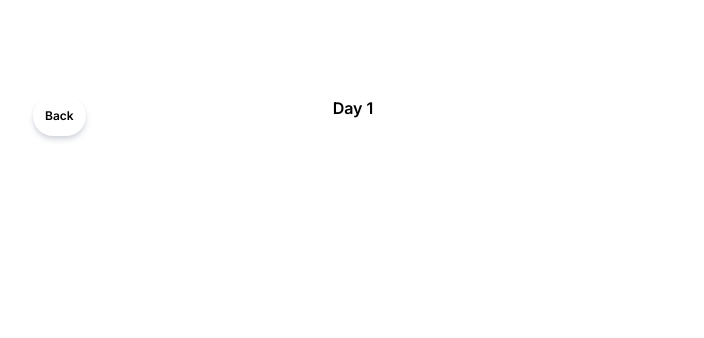
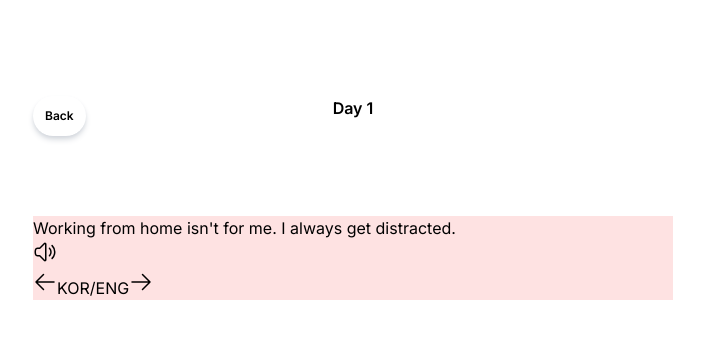
Before and after one commit to arypte/h_study, a Next.js app in the folder week1/study_1/: page /day/1 in a window 1280 px wide. Shown: the top 338 px of the page, without its empty margins (287-991 px from the left). Built offline with nearby package versions, Linux system fonts and the light colour scheme.

Commit message:
[design] Day[id] 페이지 디자인 - 하단부

```diff
--- a/week1/study_1/src/app/day/[id]/page.tsx
+++ b/week1/study_1/src/app/day/[id]/page.tsx
@@ -1,3 +1,6 @@
+import LeftArrow from '@/app/icons/LeftArrow';
+import RightArrow from '@/app/icons/RightArrow';
+import Speaker from '@/app/icons/Speaker';
 import { NextPage } from 'next';
 import Link from 'next/link';
 
@@ -5,12 +8,33 @@ const Day: NextPage = () => {
   return (
     <main className="min-h-screen flex flex-col justify-start items-center py-24">
       <div className="relative w-full flex justify-center">
-        <div className="absolute top-0 left-0">
-          <Link href="/">
+        <Link href="/">
+          <div className="absolute top-0 left-0">
             <button className="btn-style text-xs font-semibold">Back</button>
-          </Link>
+          </div>
+        </Link>
+        <div className="font-semibold mb-24 bt-2">Day 1</div>
+      </div>
+      <div className="bg-red-100 w-full">
+        <div>
+          <div>Working from home isn't for me. I always get distracted.</div>
+          <div>
+            <button>
+              <Speaker />
+            </button>
+          </div>
         </div>
-        <div className="font-semibold mb-24 bt-2">Day 1</div>
+        <div>
+          <button>
+            <LeftArrow />
+          </button>
+          <button>
+            <span>KOR</span>/<span>ENG</span>
+          </button>
+          <button>
+            <RightArrow />
+          </button>
+        </div>
       </div>
     </main>
   );
```
Also changed, not shown: 1 other file (tests, documents, lock files or other folders).
